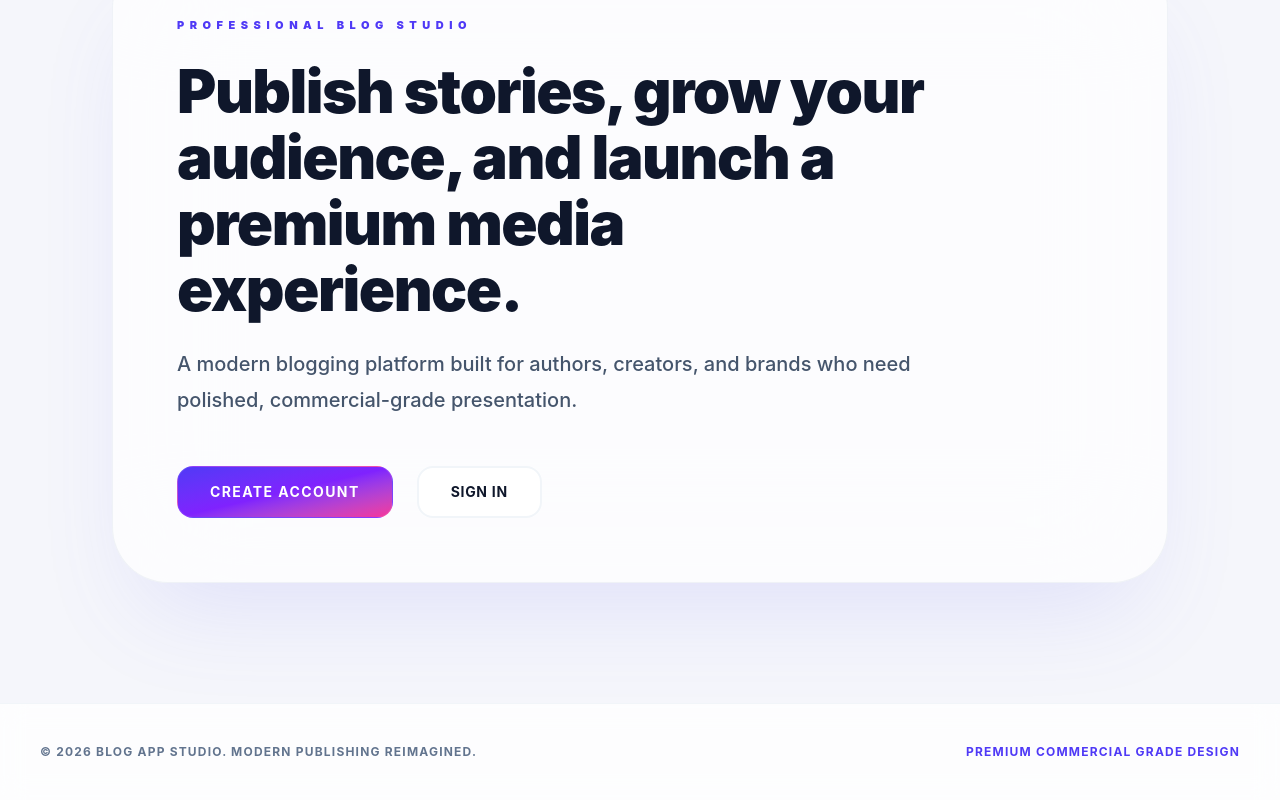
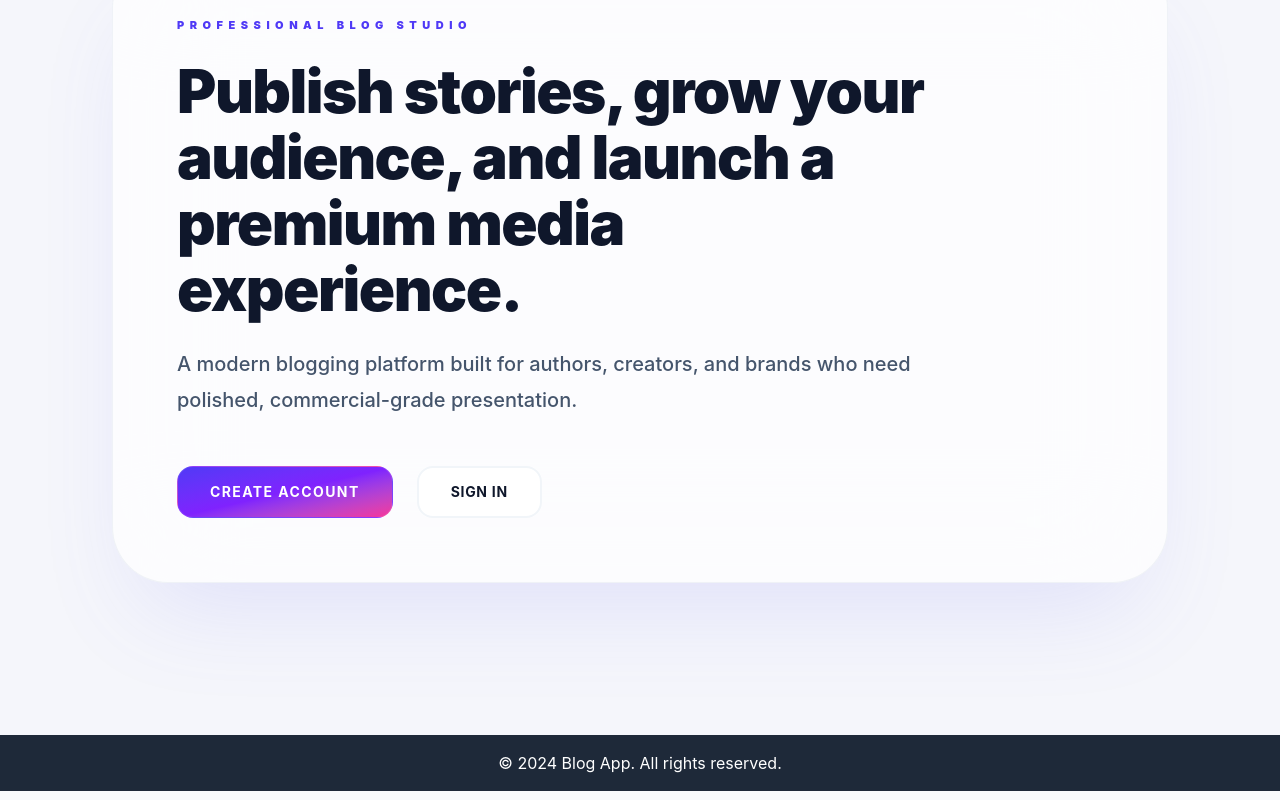
Before and after one commit to ananyaa241/ATP_24EG105Q08, a React app in the folder BLOG_APPLICATION/Frontend/: page / in a window 1280 px wide. Shown: the part 256-1056 px from the top of the page. Built offline with nearby package versions, Linux system fonts and the light colour scheme; no server answers; the HTML template or start-up script is replaced by a standard one.

Commit message:
Update Footer.jsx

```diff
--- a/BLOG_APPLICATION/Frontend/src/components/Footer.jsx
+++ b/BLOG_APPLICATION/Frontend/src/components/Footer.jsx
@@ -1,12 +1,11 @@
 function Footer() {
   return (
-    <footer className="bg-white/80 backdrop-blur-md border-t border-slate-100 text-slate-500 py-10">
-      <div className="max-w-7xl mx-auto flex flex-col gap-4 px-10 text-center sm:flex-row sm:justify-between sm:text-left font-bold text-xs tracking-widest uppercase">
-        <p>© 2026 Blog App STUDIO. Modern Publishing Reimagined.</p>
-        <p className="text-indigo-600">Premium Commercial Grade Design</p>
+    <footer className="bg-gray-800 text-white p-4 mt-8">
+      <div className="container mx-auto text-center">
+        <p>&copy; 2024 Blog App. All rights reserved.</p>
       </div>
     </footer>
-  );
+  )
 }
 
-export default Footer;
+export default Footer
```
